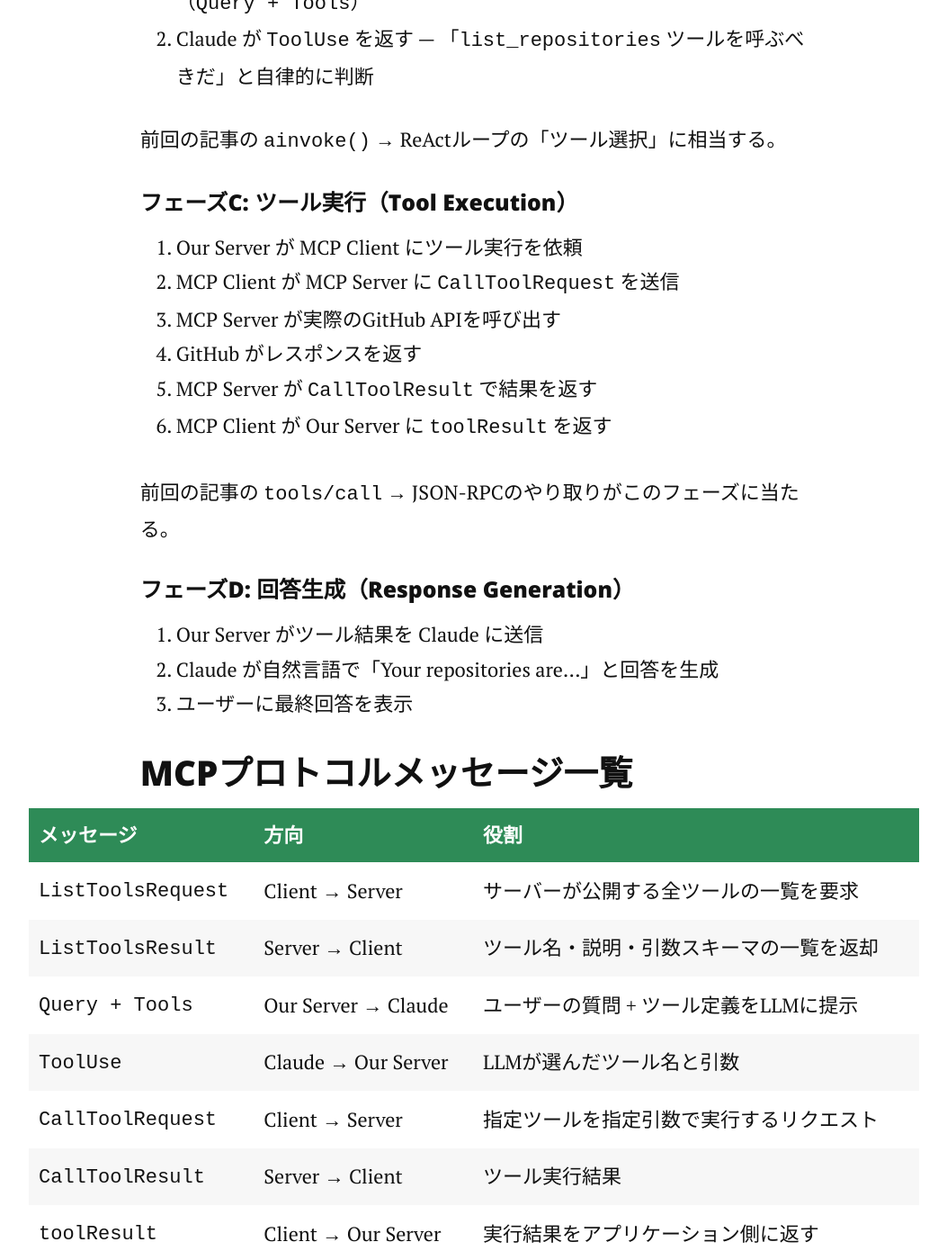
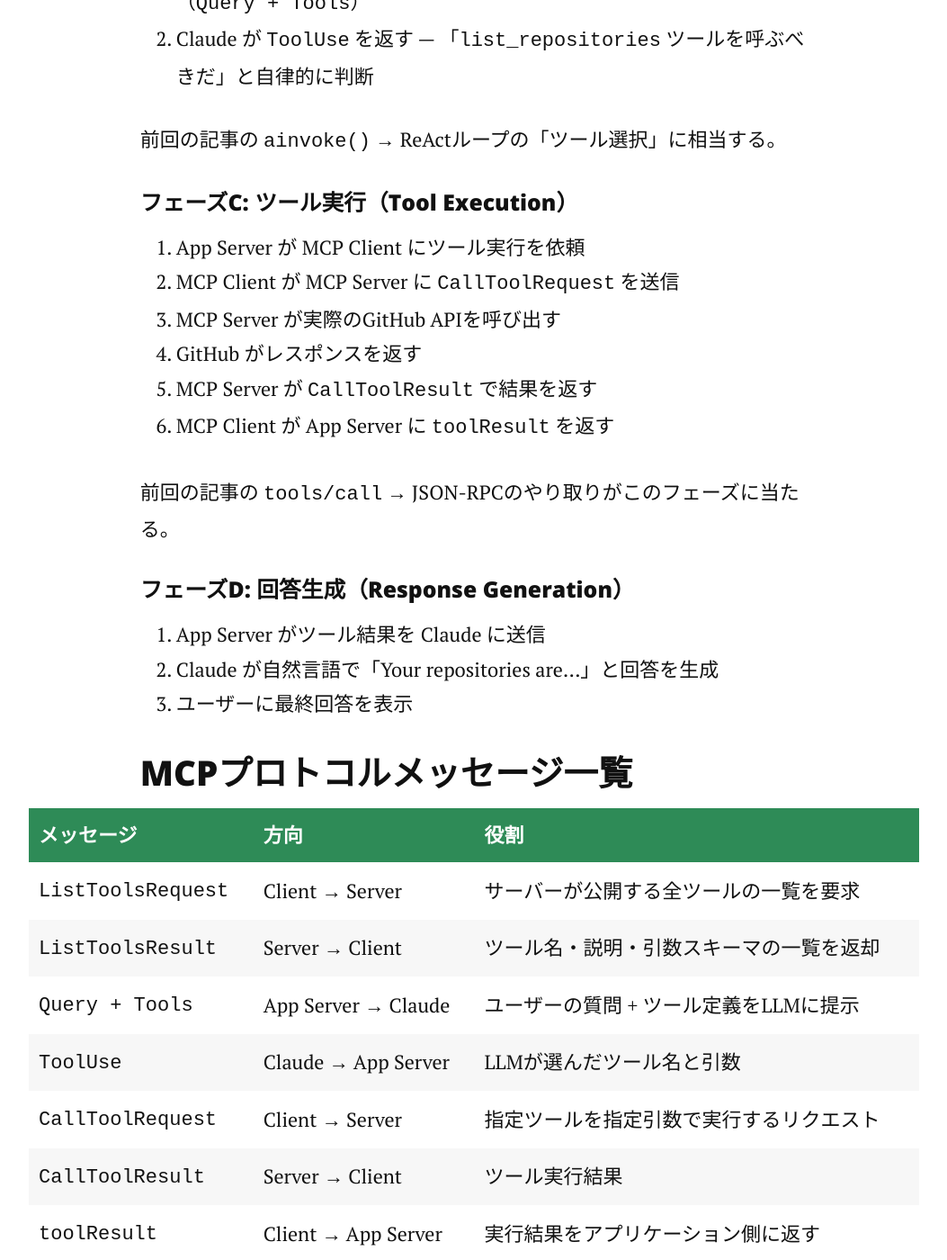
Before and after one commit to avocado-planet/blog, a Jekyll site: the page built from _posts/2026-05-28-mcp-architecture-deep-dive.markdown, in a window 1280 px wide and 1400 px high, scrolled down 10141 px. Shown: the whole window at 90% size, without its empty margins (113-1166 px from the left). Built offline with Jekyll 4.4.1, drawn with Linux system fonts in a browser that asks for light colours; nearby versions of some CDN libraries; some of the changed text lies outside the part shown.

Commit message:
Fix: replace Our Server with App Server throughout MCP article

```diff
--- a/_posts/2026-05-28-mcp-architecture-deep-dive.markdown
+++ b/_posts/2026-05-28-mcp-architecture-deep-dive.markdown
@@ -165,25 +165,25 @@
 
 #### フェーズB: LLM推論（LLM Reasoning）
 
-5. Our Server が Claude に **ユーザーの質問 + ツール定義** をまとめて送信（`Query + Tools`）
+5. App Server が Claude に **ユーザーの質問 + ツール定義** をまとめて送信（`Query + Tools`）
 6. Claude が `ToolUse` を返す — 「`list_repositories` ツールを呼ぶべきだ」と自律的に判断
 
 前回の記事の `ainvoke()` → ReActループの「ツール選択」に相当する。
 
 #### フェーズC: ツール実行（Tool Execution）
 
-7. Our Server が MCP Client にツール実行を依頼
+7. App Server が MCP Client にツール実行を依頼
 8. MCP Client が MCP Server に `CallToolRequest` を送信
 9. MCP Server が実際のGitHub APIを呼び出す
 10. GitHub がレスポンスを返す
 11. MCP Server が `CallToolResult` で結果を返す
-12. MCP Client が Our Server に `toolResult` を返す
+12. MCP Client が App Server に `toolResult` を返す
 
 前回の記事の `tools/call` → JSON-RPCのやり取りがこのフェーズに当たる。
 
 #### フェーズD: 回答生成（Response Generation）
 
-13. Our Server がツール結果を Claude に送信
+13. App Server がツール結果を Claude に送信
 14. Claude が自然言語で「Your repositories are...」と回答を生成
 15. ユーザーに最終回答を表示
 
@@ -193,11 +193,11 @@
 |-----------|------|------|
 | `ListToolsRequest` | Client → Server | サーバーが公開する全ツールの一覧を要求 |
 | `ListToolsResult` | Server → Client | ツール名・説明・引数スキーマの一覧を返却 |
-| `Query + Tools` | Our Server → Claude | ユーザーの質問 + ツール定義をLLMに提示 |
-| `ToolUse` | Claude → Our Server | LLMが選んだツール名と引数 |
+| `Query + Tools` | App Server → Claude | ユーザーの質問 + ツール定義をLLMに提示 |
+| `ToolUse` | Claude → App Server | LLMが選んだツール名と引数 |
 | `CallToolRequest` | Client → Server | 指定ツールを指定引数で実行するリクエスト |
 | `CallToolResult` | Server → Client | ツール実行結果 |
-| `toolResult` | Client → Our Server | 実行結果をアプリケーション側に返す |
+| `toolResult` | Client → App Server | 実行結果をアプリケーション側に返す |
 
 このフローで重要なのは、**Claudeはツールの「選択と引数の決定」だけを行い、実際の実行はMCP Server側で行われる** という責務の分離。LLMは外部APIに直接アクセスせず、MCPプロトコルを介した安全な間接アクセスとなっている。
 
```
